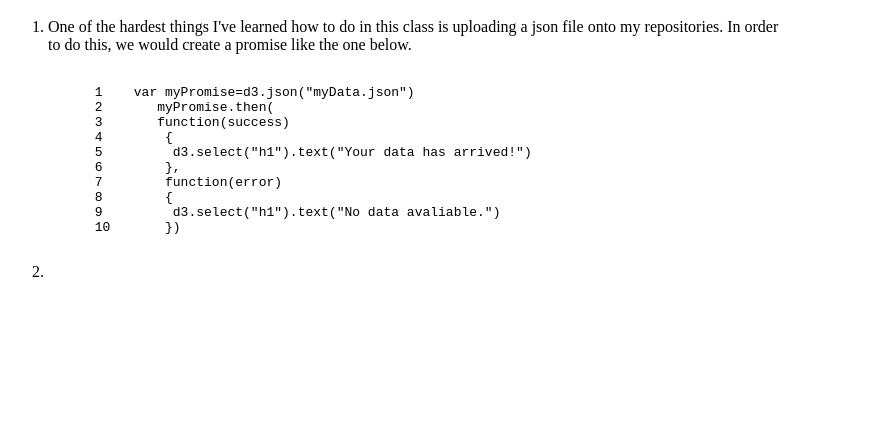
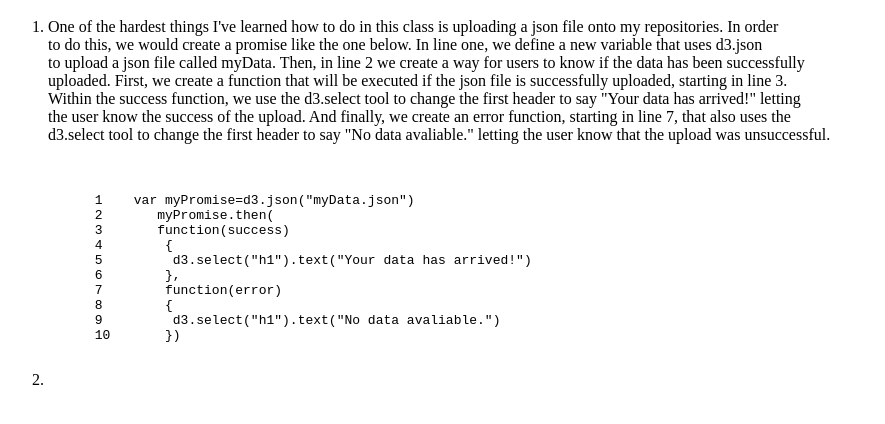
Before and after one commit to matherlyr/reflectionPrep, a plain HTML site: page index.html in a window 1280 px wide. Shown: the part 48-472 px from the top of the page, without its empty margins (0-885 px from the left). Drawn offline with Linux system fonts and the light colour scheme.

Commit message:
Update index.html

```diff
--- a/index.html
+++ b/index.html
@@ -3,9 +3,15 @@
 <h1>Refelction!</h1>
 <ol>
   <li>One of the hardest things I've learned how to do in this class is uploading a json file onto my repositories. In order<br>
-        to do this, we would create a promise like the one below.
-
-      <br><br><pre>
+        to do this, we would create a promise like the one below. In line one, we define a new variable that uses d3.json<br>
+        to upload a json file called myData. Then, in line 2 we create a way for users to know if the data has been successfully<br>
+        uploaded. First, we create a function that will be executed if the json file is successfully uploaded, starting in line 3.<br>
+        Within the success function, we use the d3.select tool to change the first header to say "Your data has arrived!" letting<br>
+        the user know the success of the upload. And finally, we create an error function, starting in line 7, that also uses the<br>
+        d3.select tool to change the first header to say "No data avaliable." letting the user know that the upload was unsuccessful.<br>
+      <br>
+      <br>
+      <pre>
       1    var myPromise=d3.json("myData.json")
       2       myPromise.then(
       3       function(success)
@@ -17,7 +23,6 @@
       9         d3.select("h1").text("No data avaliable.")
       10       })
       </pre>
-
   </li>
   <li></li>
 </ol>
```
